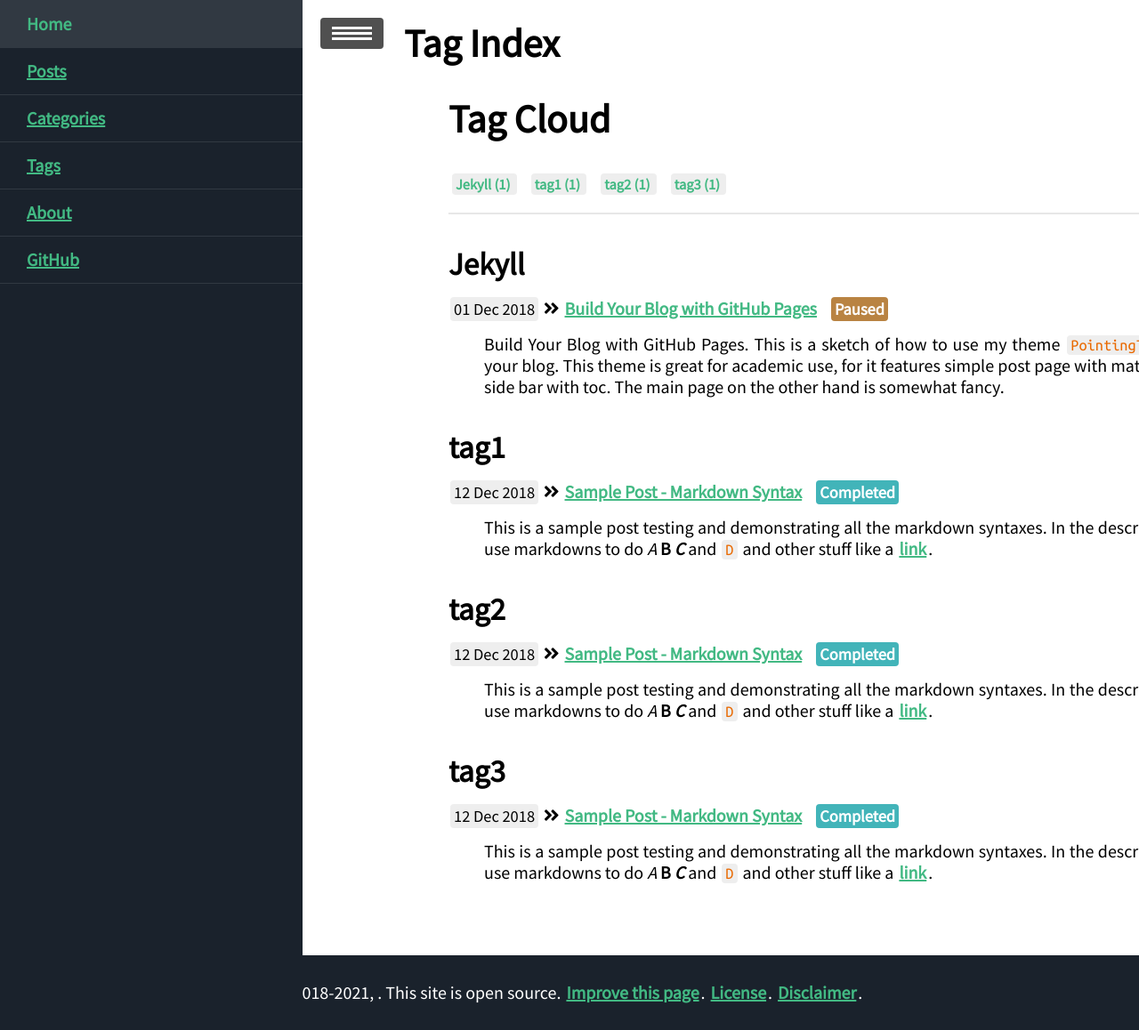
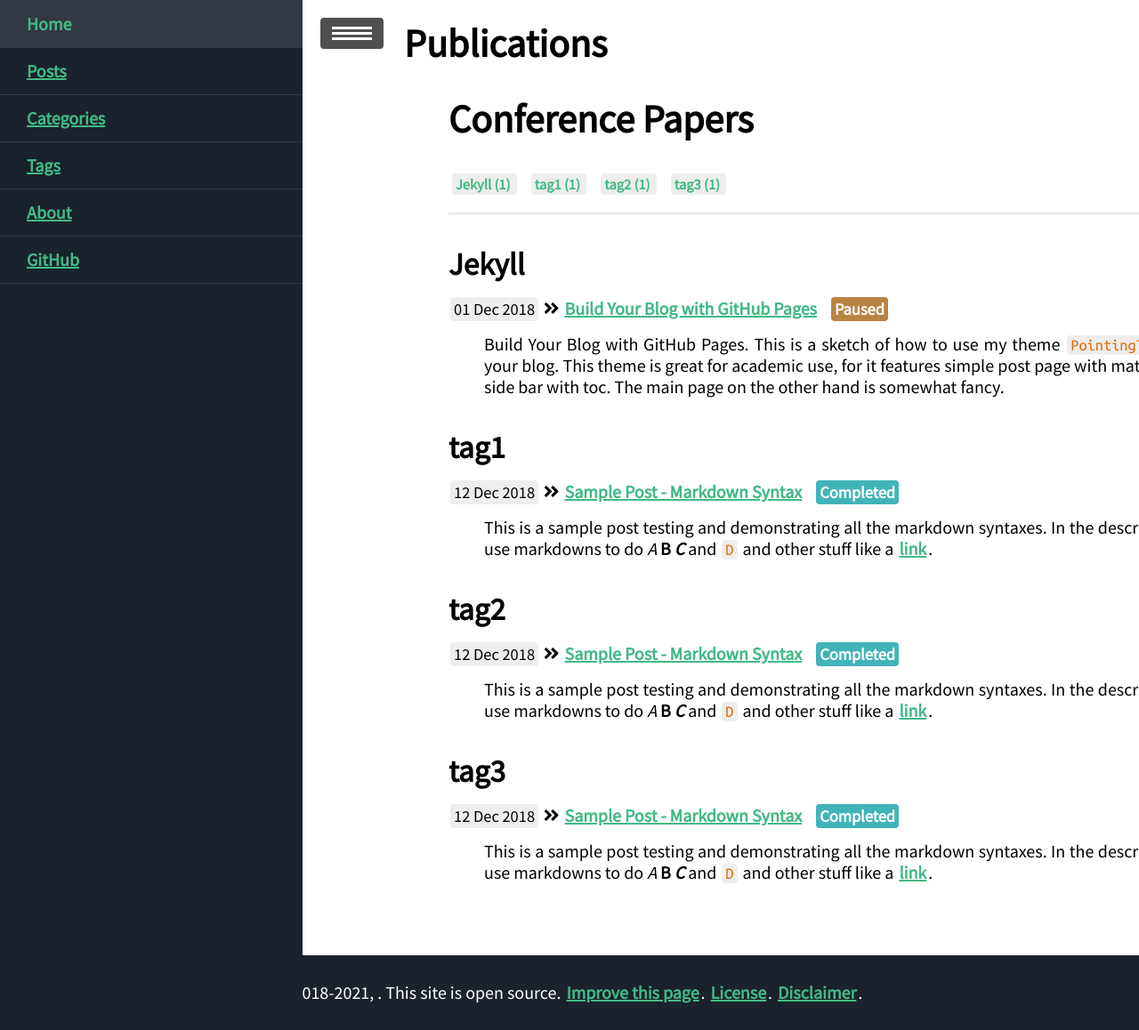
Before and after one commit to MacLLL/MacLLL.github.io, a Jekyll site: the page built from blog/tags.html, in a window 1280 px wide and 1158 px high. Shown: the whole window at 89% size. Built offline with Jekyll 4.4.1, drawn with Linux system fonts in a browser that asks for light colours; nearby versions of some CDN libraries.

Commit message:
Update tags.html

```diff
--- a/blog/tags.html
+++ b/blog/tags.html
@@ -1,12 +1,12 @@
 ---
 layout: displayindex
-title: Tag Index
+title: Publications
 ---
 
 <h1>{{ page.title }}</h1>
 
 <div class="container">
-  <h1>Tag Cloud</h1>
+  <h1>Conference Papers</h1>
 	{% assign tags = site.tags | sort %}
 	{% for tag in tags %}
 		<span class="site-tag">
```
